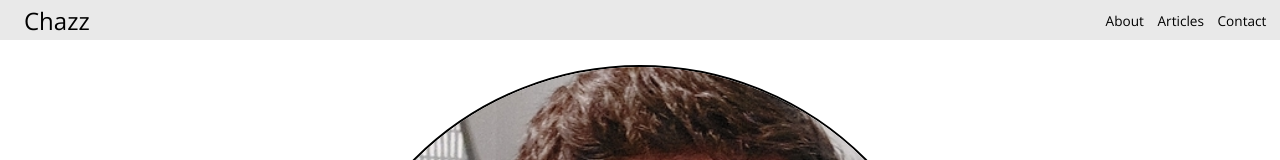
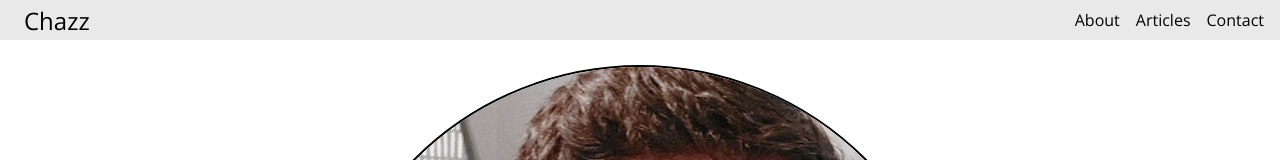
Before and after one commit to czcarrizales/react-portfolio, a React (Create React App) app: page / in a window 1280 px wide. Shown: the top 160 px of the page. Built offline with nearby package versions, Linux system fonts and the light colour scheme.

Commit message:
increase font size for nav links

```diff
--- a/src/css/Navbar.css
+++ b/src/css/Navbar.css
@@ -24,7 +24,7 @@ li,
     align-items: center;
     color: black;
     text-decoration: none;
-    font-size: .85rem;
+    font-size: 1rem;
 }
 
 .navLinks a {
```
